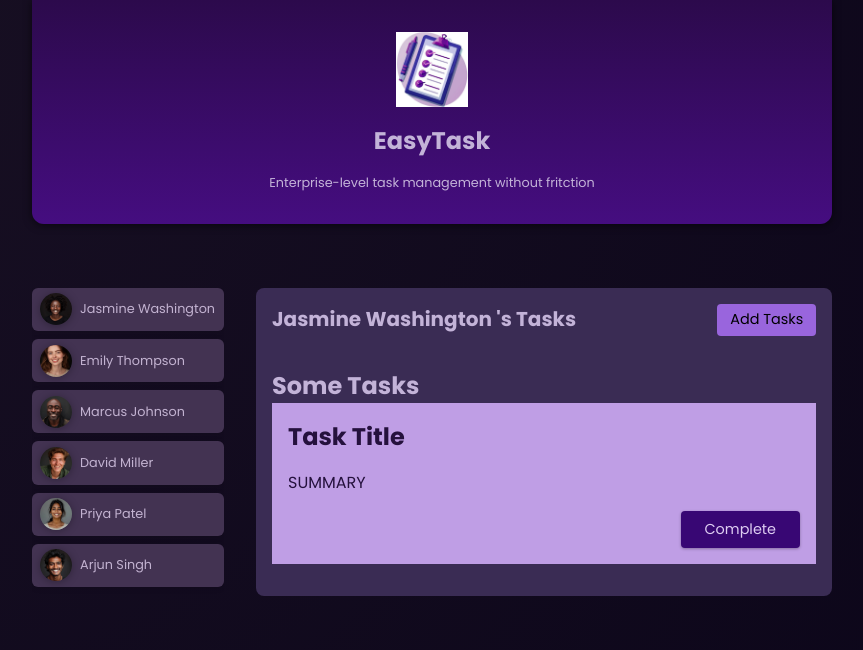
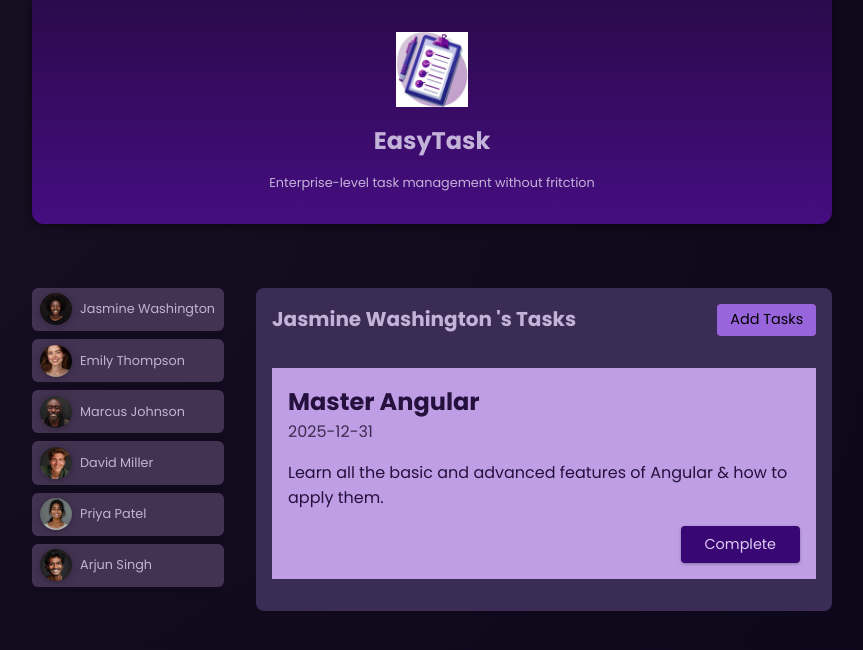
Before and after one commit to RajaMahin/Easy-Tasks-Angular, an Angular app: page / in a window 1280 px wide. Both pictures are taken after a click on the button "Jasmine Washington". Shown: the top 650 px of the page, without its empty margins (208-1071 px from the left). Built offline with nearby package versions, Linux system fonts and the light colour scheme.

Commit message:
Adding Task Data plus Storing Data Models in Seperate Files

```diff
--- a/src/app/app.component.html
+++ b/src/app/app.component.html
@@ -36,6 +36,6 @@
   @if(selectedUser){
   <app-tasks [userId]="selectedUser.id" [name]="selectedUser.name" />
   }@else{
-  <p id="fallback">Select a user to see thier tasks!</p>
+  <p id="fallback">Select a user to see their tasks!</p>
   }
 </main>
--- a/src/app/app.component.ts
+++ b/src/app/app.component.ts
@@ -12,7 +12,6 @@ import { AppTasksComponent } from './tasks/tasks.component';
   styleUrl: './app.component.css',
 })
 export class AppComponent {
-  title = 'easy-task';
 
   users = DUMMY_USERS;
 
--- a/src/app/tasks/task/task.component.html
+++ b/src/app/tasks/task/task.component.html
@@ -1,7 +1,7 @@
-<h2>Some Tasks</h2>
 <article>
-  <h2>Task Title</h2>
-  <p>SUMMARY</p>
+  <h2>{{ task.title }}</h2>
+  <time datetime="">{{ task.dueDate }}</time>
+  <p>{{ task.summary }}</p>
   <p class="actions">
     <button>Complete</button>
   </p>
--- a/src/app/tasks/tasks.component.html
+++ b/src/app/tasks/tasks.component.html
@@ -9,7 +9,7 @@
   <ul>
     @for (task of SelectedUserTask; track task.id) {
     <li>
-      <app-task />
+      <app-task [task]="task" />
     </li>
     }
   </ul>
--- /dev/null
+++ b/src/app/user/user.model.ts
@@ -0,0 +1,5 @@
+export interface User {
+  id: string;
+  name: string;
+  avatar: string;
+}
```
Also changed, not shown: src/app/tasks/task/task.component.ts (+9 -1 lines), src/app/tasks/task/task.model.ts (added, +8 -0 lines), src/app/user/user.component.ts (+3 -5 lines).
